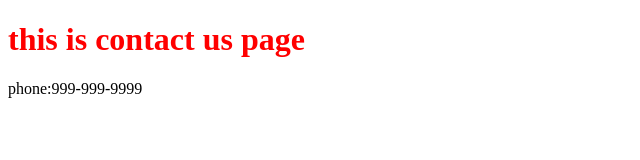
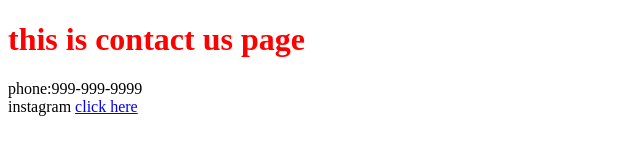
Before and after one commit to sukruthn-18/e-commerce, a plain HTML site: page contactUs.html in a window 1280 px wide. Shown: the whole page, without its empty margins (0-640 px from the left). Drawn offline with Linux system fonts and the light colour scheme.

Commit message:
added instagram connect feature

```diff
--- a/contactUs.html
+++ b/contactUs.html
@@ -17,5 +17,6 @@
     <div>
         phone:999-999-9999
     </div>
+    <div>instagram <a href="www.instagram.com">click here</a></div>
 </body>
 </html>
```
